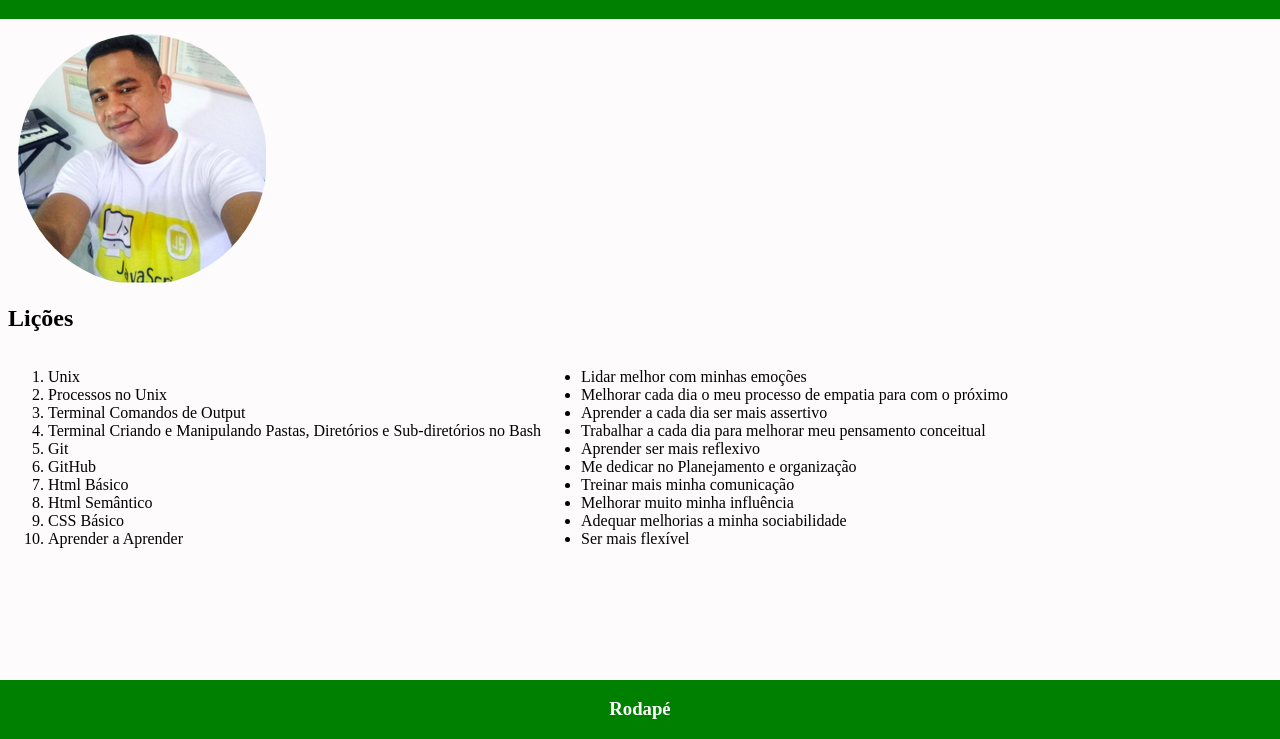
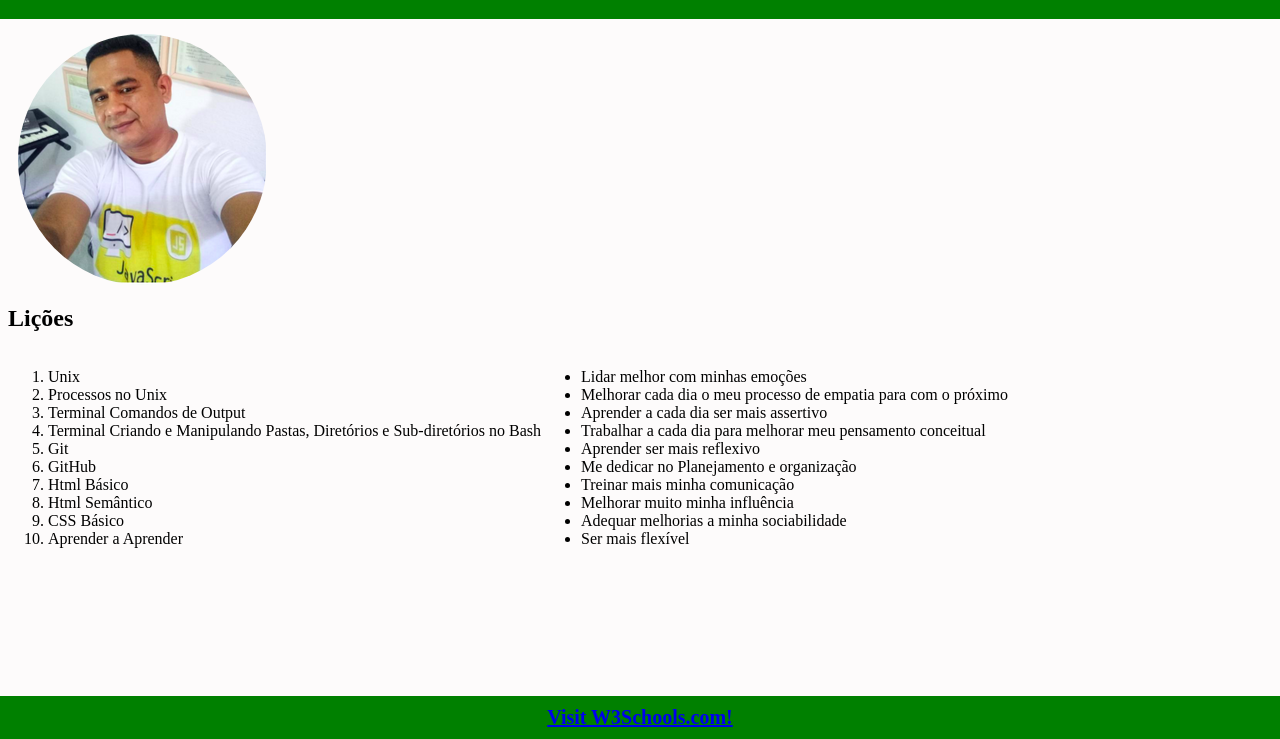
Before and after one commit to tonistorres/project-lessons-learned, a website: page index.html in a window 1280 px wide. Shown: the part 61-800 px from the top of the page. Drawn offline with Linux system fonts and the light colour scheme.

Commit message:
Requesito 6 avaliado com sucesso:Adicione um rodapé para a página

```diff
--- a/index.html
+++ b/index.html
@@ -61,7 +61,7 @@
         </section>
 
         <footer id="rodape">
-            <h3>Rodapé</h3>
+            <a href="https://www.w3schools.com/">Visit W3Schools.com!</a>
         </footer>
 
     </main>
--- a/style.css
+++ b/style.css
@@ -30,6 +30,11 @@ body{
    background-color: green;
    text-align: center;
    width: 100%;
+   font-size: 20px;
+   font-weight: 700;
+   padding-bottom: 10px;
+   padding-top: 10px;
+
 }
 .container-listas{
     display: flex;
```
